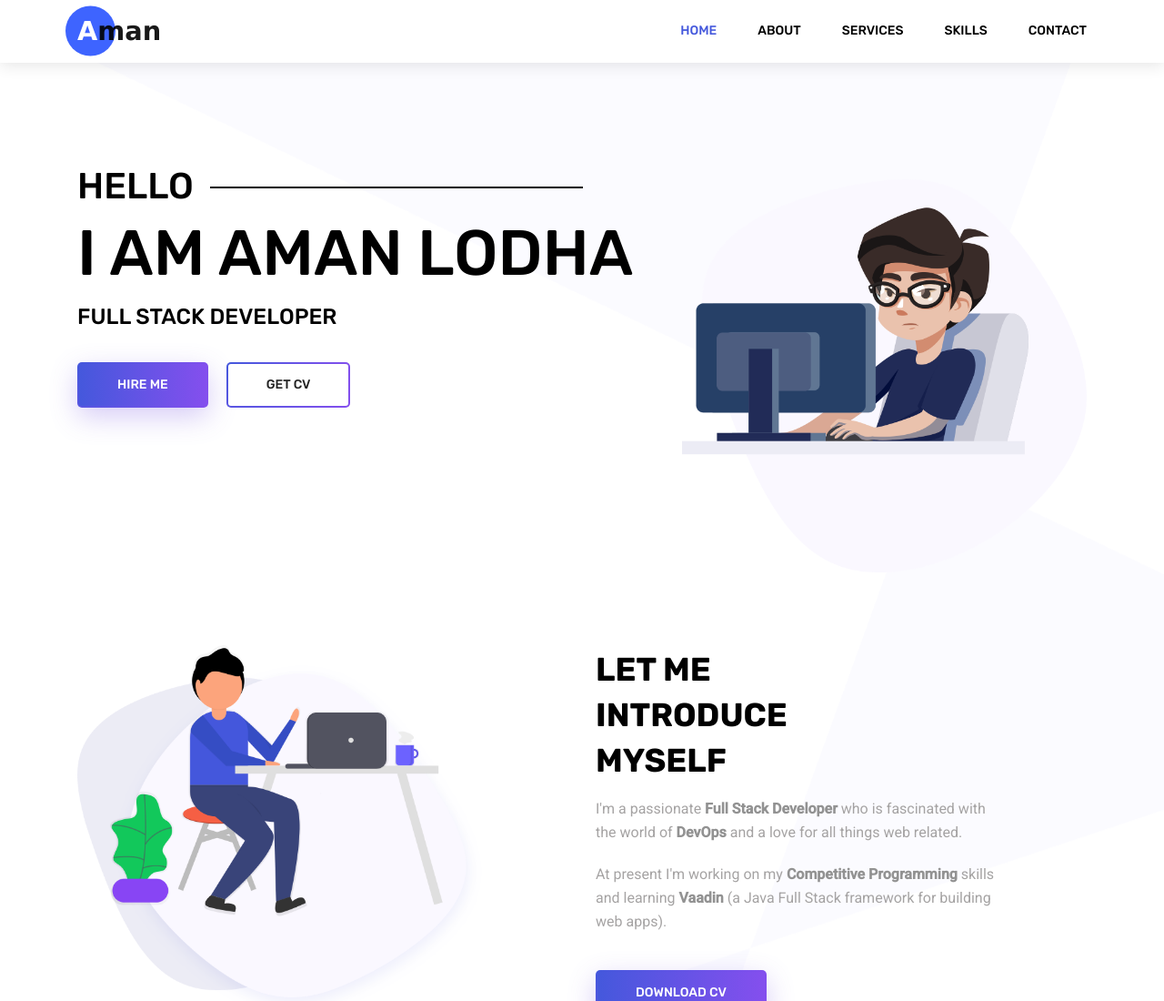
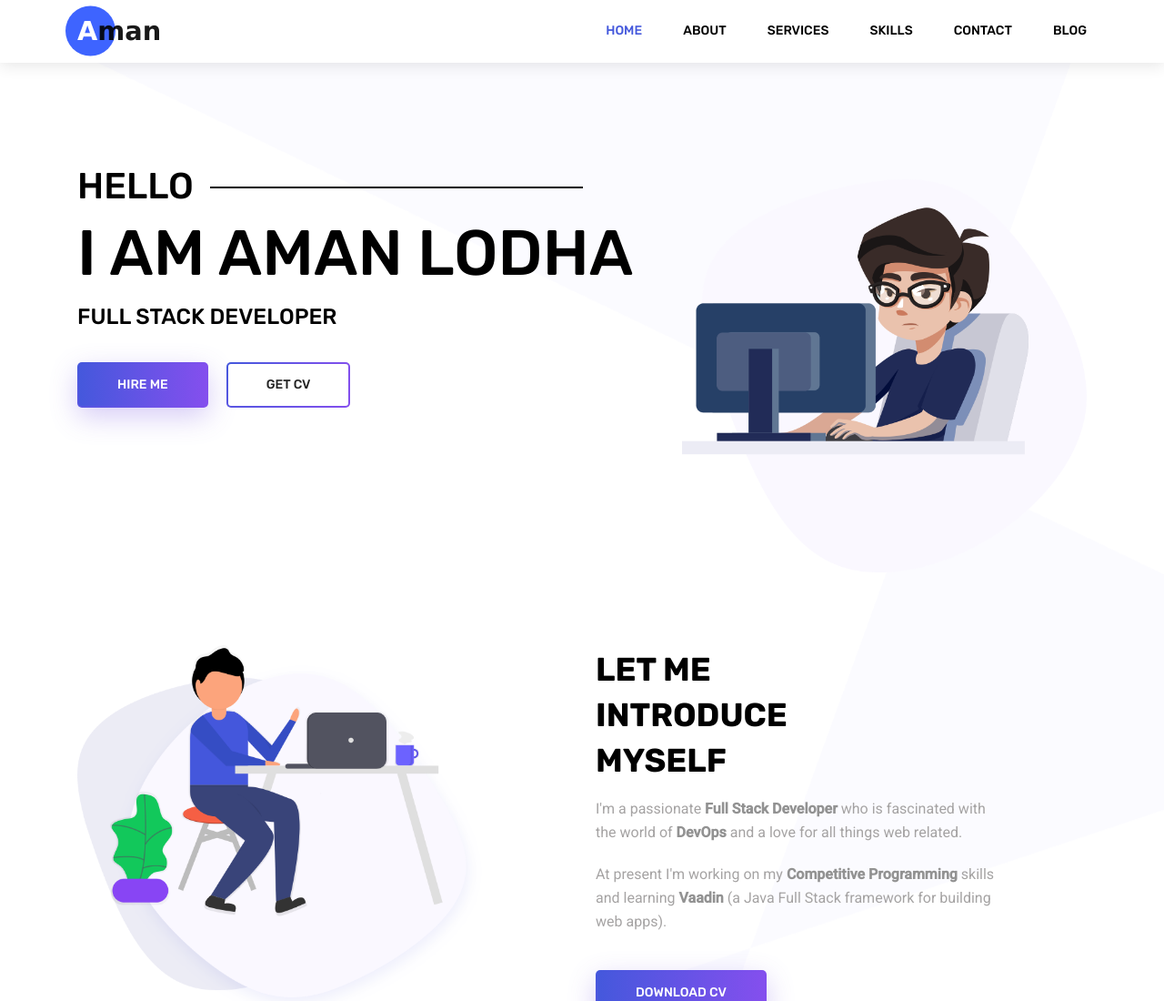
Before and after one commit to AmanL04/personal-website, a plain HTML site: page index.html in a window 1280 px wide. Shown: the top 1100 px of the page at 91% size. Drawn offline with Linux system fonts and the light colour scheme.

Commit message:
Added blog button to navbar

```diff
--- a/index.html
+++ b/index.html
@@ -67,8 +67,7 @@
 								<li class="nav-item"><a class="nav-link" data-target="#about">About</a></li>
 								<li class="nav-item"><a class="nav-link" data-target="#services">Services</a></li>
 								<li class="nav-item"><a class="nav-link" data-target="#skills">Skills</a></li>
-								<!-- <li class="nav-item"><a class="nav-link" href="/blog.html">Blog</a></li> -->
-								<li class="nav-item"><a class="nav-link" data-target="#footer">Contact</a></li>
+								<li class="nav-item"><a class="nav-link" data-target="#footer">Contact</a></li>										<li class="nav-item"><a class="nav-link" href="https://blog.amanlodha.tech/">Blog</a></li>
 							</ul>
 						</div>
 					</div>
```
